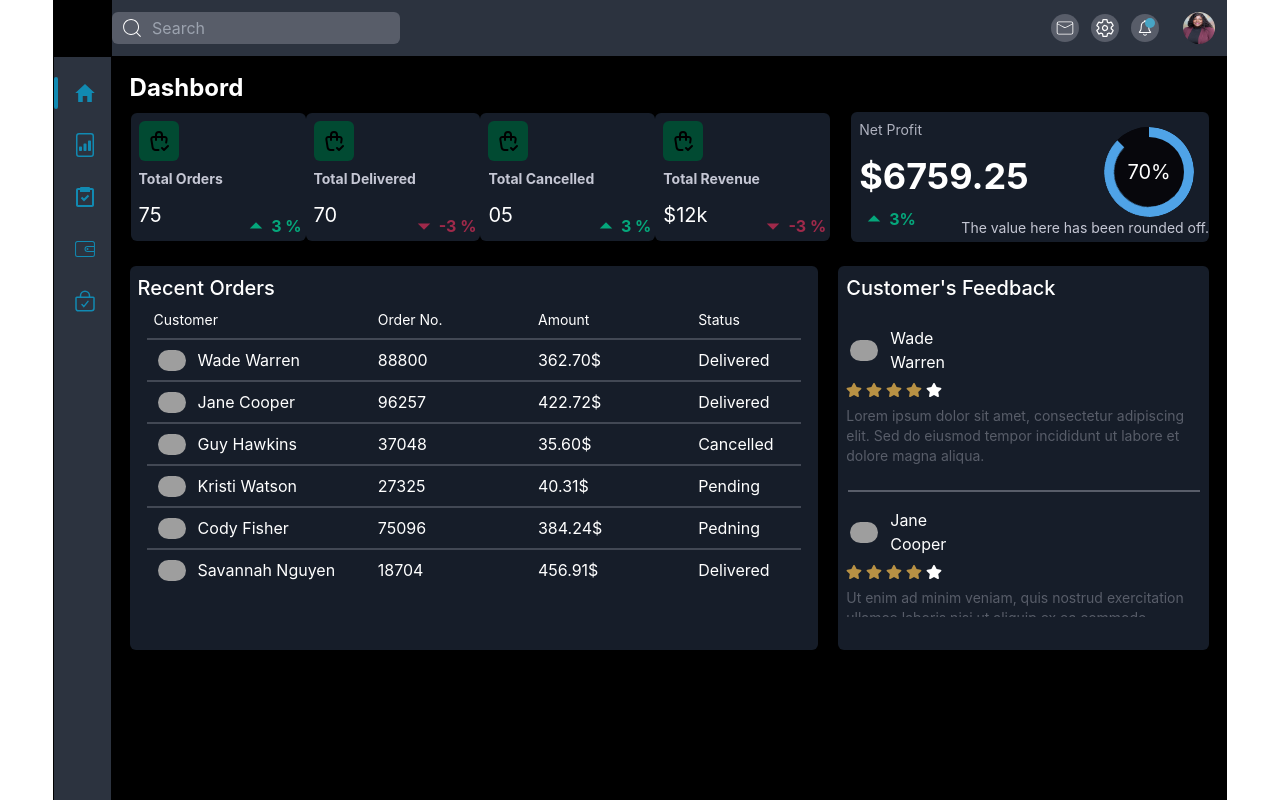
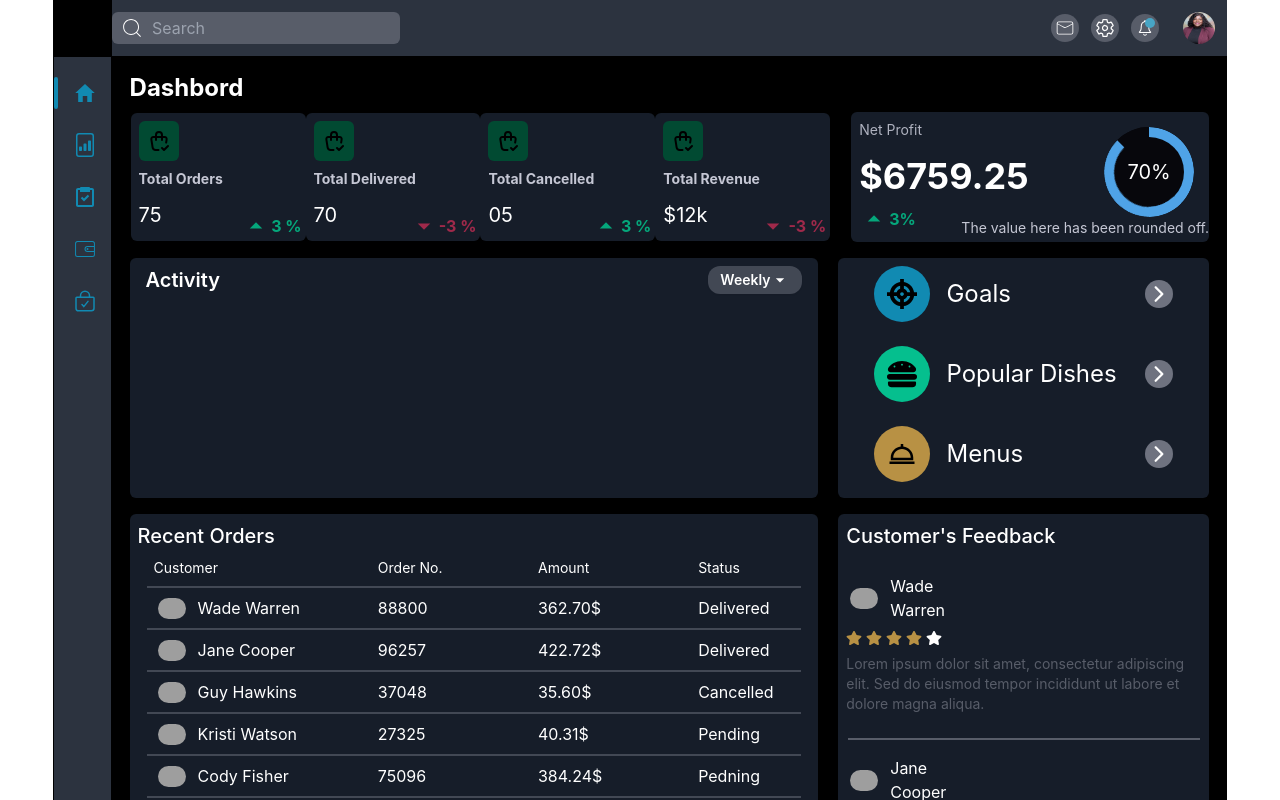
Before and after one commit to devsuthar777/FitPeo-DashBoard, a React (Create React App) app: page / in a window 1280 px wide. Shown: the top 800 px of the page. Built offline with nearby package versions, Linux system fonts and the light colour scheme; grey boxes are pictures that could not be loaded.

Commit message:
Task done

```diff
--- a/src/App.js
+++ b/src/App.js
@@ -6,11 +6,11 @@ import NavBar from './components/NavBar';
 import './App.css';
 function App() {
   return (
-    <div className='bg-black  h-screen w-11/12 mx-auto'>
+    <div className='bg-black  h-full w-11/12 mx-auto'>
       <nav className='w-full'>
       <NavBar/>
       </nav>
-      <div className='w-full h-full flex'>
+      <div className='w-full h-full flex' >
         <SideBar/>
         <DashBoardPage/>
       </div>
--- a/src/components/DashBoardPage.jsx
+++ b/src/components/DashBoardPage.jsx
@@ -8,18 +8,18 @@ import CustomerFeedback from './dashBoardComponents/CustomerFeedback'
 
 const DashBoardPage = () => {
   return (
-    <div className='w-[92%] h-full mx-auto mt-2'>
+    <div className='w-[92%] h-full mx-auto mt-2 '>
         <h1 className='font-bold text-white text-2xl py-2'>Dashbord</h1>
         <div className='flex gap-5 w-full'>
             <OrderStatics></OrderStatics>
             <NetProfit></NetProfit>
         </div>
-        <div className='flex gap-5 w-full'>
+        <div className='flex gap-5 w-full my-4'>
             <ActivityGraph></ActivityGraph>
             <Tasks></Tasks>
         </div>
 
-        <div className='flex gap-5 w-full h-96'>
+        <div className='flex gap-5 w-full h-96 mb-10'>
             <RecentOrders></RecentOrders>
             <CustomerFeedback></CustomerFeedback>
         </div>
--- a/src/components/SideBar.jsx
+++ b/src/components/SideBar.jsx
@@ -6,15 +6,14 @@ import { CiWallet } from "react-icons/ci";
 import { IoBagCheckOutline } from "react-icons/io5";
 const SideBar = () => {
   return (
-    <div className='w-[5%] border bg-richblack-700 h-full'>
-    <ul className='w-full flex flex-col gap-5 my-5'>
+    <div className='w-[5%] border bg-richblack-700 min-h-screen'>
+    <ul className='w-full flex flex-col gap-5 my-5 h-full '>
      <li className='w-full flex h-8  items-center hover:cursor-pointer'><div className='bg-blue-200 h-full w-1 rounded-md'></div><IoMdHome  className='text-blue-200 text-2xl mx-auto'/></li>
      <li className='w-full flex h-8  items-center hover:cursor-pointer'><div className='bg-transparent h-full w-1'></div><BsFileBarGraph  className='text-blue-200 text-2xl mx-auto'/></li>
      <li className='w-full flex h-8  items-center hover:cursor-pointer'><div className='bg-transparent h-full w-1'></div><BiTask  className='text-blue-200 text-2xl mx-auto'/></li>
      <li className='w-full flex h-8  items-center hover:cursor-pointer'><div className='bg-transparent h-full w-1'></div><CiWallet  className='text-blue-200 text-2xl mx-auto'/></li>
      <li className='w-full flex h-8  items-center hover:cursor-pointer'><div className='bg-transparent h-full w-1'></div><IoBagCheckOutline  className='text-blue-200 text-2xl mx-auto'/></li>
     </ul>
-
     </div>
   )
 }
--- a/src/components/dashBoardComponents/ActivityGraph.jsx
+++ b/src/components/dashBoardComponents/ActivityGraph.jsx
@@ -1,8 +1,16 @@
 import React from 'react'
-
+import { MdArrowDropDown, MdArrowDropUp } from "react-icons/md";
 const ActivityGraph = () => {
   return (
-    <div>ActivityGraph</div>
+    <div className='w-[65%] bg-richblack-800 h-60 rounded-md px-4 py-2'>
+        <div className='w-full flex justify-between'>
+            <p className='text-xl font-semibold text-white'>Activity</p>
+            <p className='bg-richblack-600 hover:cursor-pointer shadow-sm rounded-xl text-black text-sm text-center px-3 py-1 flex items-center'>
+                <span className='text-sm font-semibold text-white'>Weekly</span>
+                <MdArrowDropDown className='text-xl text-white'/>
+            </p>
+        </div>
+    </div>
   )
 }
 
--- a/src/components/dashBoardComponents/Tasks.jsx
+++ b/src/components/dashBoardComponents/Tasks.jsx
@@ -1,8 +1,45 @@
 import React from 'react'
-
+import { ImTarget } from "react-icons/im";
+import { FaHamburger } from "react-icons/fa";
+import { BiDish } from "react-icons/bi";
+import { IoIosArrowForward } from "react-icons/io";
 const Tasks = () => {
   return (
-    <div >Tasks</div>
+    <div  className='w-[35%] bg-richblack-800 h-60 rounded-md '>
+      <ul className='flex flex-col gap-2 px-9 my-auto'>
+        <li className='flex items-center my-2 justify-between'>
+          <div className='flex items-center'>
+          <div className='w-14 h-14 flex items-center justify-center bg-blue-200 rounded-full'>
+            <ImTarget className='text-3xl' />
+          </div>
+          <p className='text-2xl px-4 text-white '>Goals</p>
+          </div>
+          <div className='w-7 h-7 bg-richblack-400 flex items-center justify-center rounded-full right-0 mr-0'><IoIosArrowForward className='text-white text-2xl'/></div>
+        </li>
+
+        <li className='flex items-center my-2 justify-between'>
+          <div className='flex items-center'>
+          <div className='w-14 h-14 flex items-center justify-center bg-caribbeangreen-200 rounded-full'>
+            <FaHamburger className='text-3xl' />
+          </div>
+          <p className='text-2xl px-4 text-white '>Popular Dishes</p>
+          </div>
+          <div className='w-7 h-7 bg-richblack-400 flex items-center justify-center rounded-full right-0 mr-0'><IoIosArrowForward className='text-white text-2xl'/></div>
+        </li>
+
+        <li className='flex items-center my-2 justify-between'>
+          <div className='flex items-center'>
+          <div className='w-14 h-14 flex items-center justify-center bg-brown-300 rounded-full'>
+            <BiDish className='text-3xl'/>
+          </div>
+          <p className='text-2xl px-4 text-white '>Menus</p>
+          </div>
+          <div className='w-7 h-7 bg-richblack-400 flex items-center justify-center rounded-full right-0 mr-0'><IoIosArrowForward className='text-white text-2xl'/></div>
+        </li>
+
+
+      </ul>
+    </div>
   )
 }
 
```
